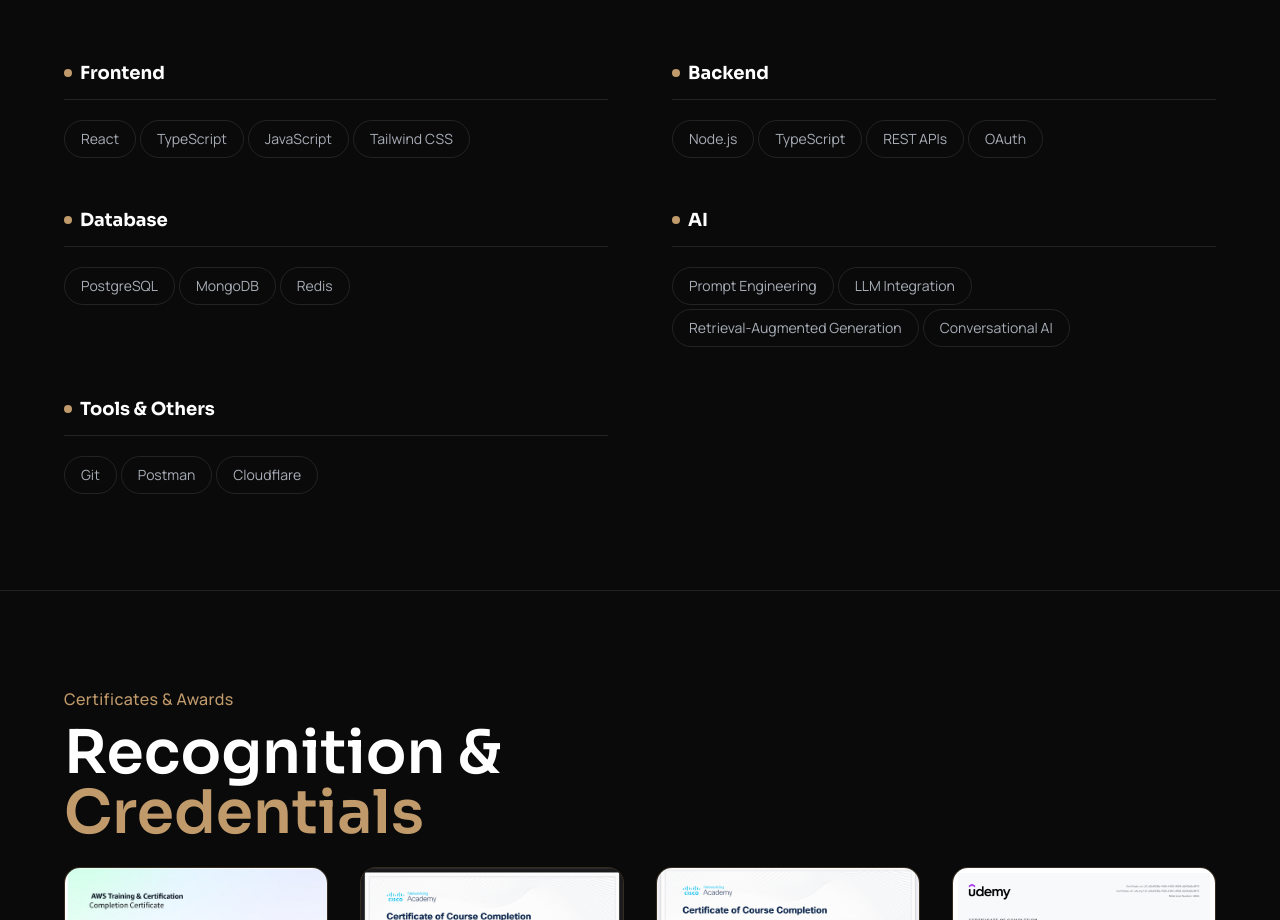
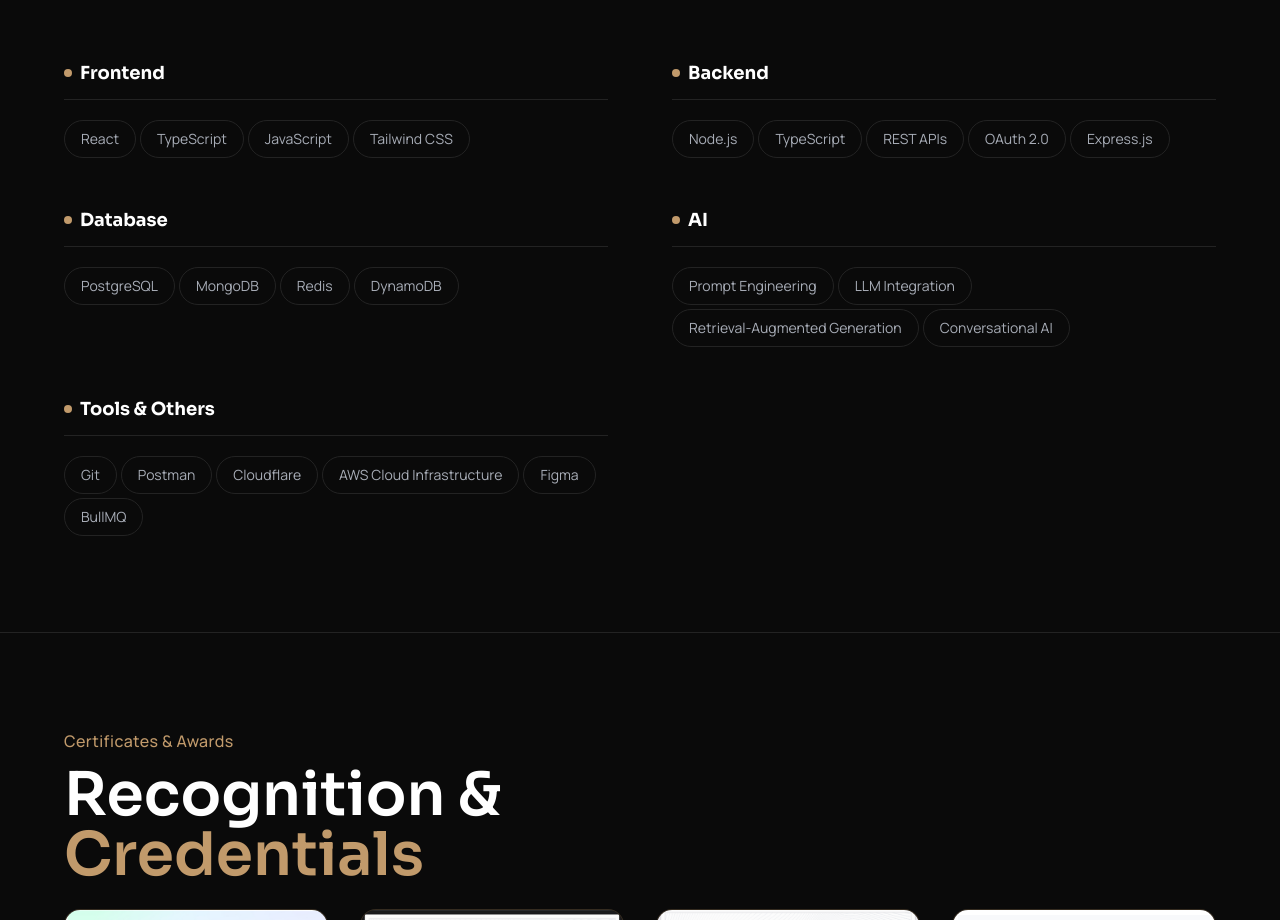
Before and after one commit to techfbi/My-portfolio, a React (Vite) app in the folder client/: page / in a window 1280 px wide. Shown: the part 2880-3800 px from the top of the page. Built offline with nearby package versions, Linux system fonts and the light colour scheme; no server answers.

Commit message:
skills added

```diff
--- a/client/src/sections/Skills.jsx
+++ b/client/src/sections/Skills.jsx
@@ -8,11 +8,11 @@
   },
   {
     category: "Backend",
-    skills: ["Node.js", "TypeScript", "REST APIs", "OAuth"],
+    skills: ["Node.js", "TypeScript", "REST APIs", "OAuth 2.0", "Express.js"],
   },
   {
     category: "Database",
-    skills: ["PostgreSQL", "MongoDB", "Redis"],
+    skills: ["PostgreSQL", "MongoDB", "Redis", "DynamoDB"],
   },
   {
     category: "AI",
@@ -25,7 +25,14 @@
   },
   {
     category: "Tools & Others",
-    skills: ["Git", "Postman", "Cloudflare"],
+    skills: [
+      "Git",
+      "Postman",
+      "Cloudflare",
+      "AWS Cloud Infrastructure",
+      "Figma",
+      "BullMQ",
+    ],
   },
 ];
 
```
